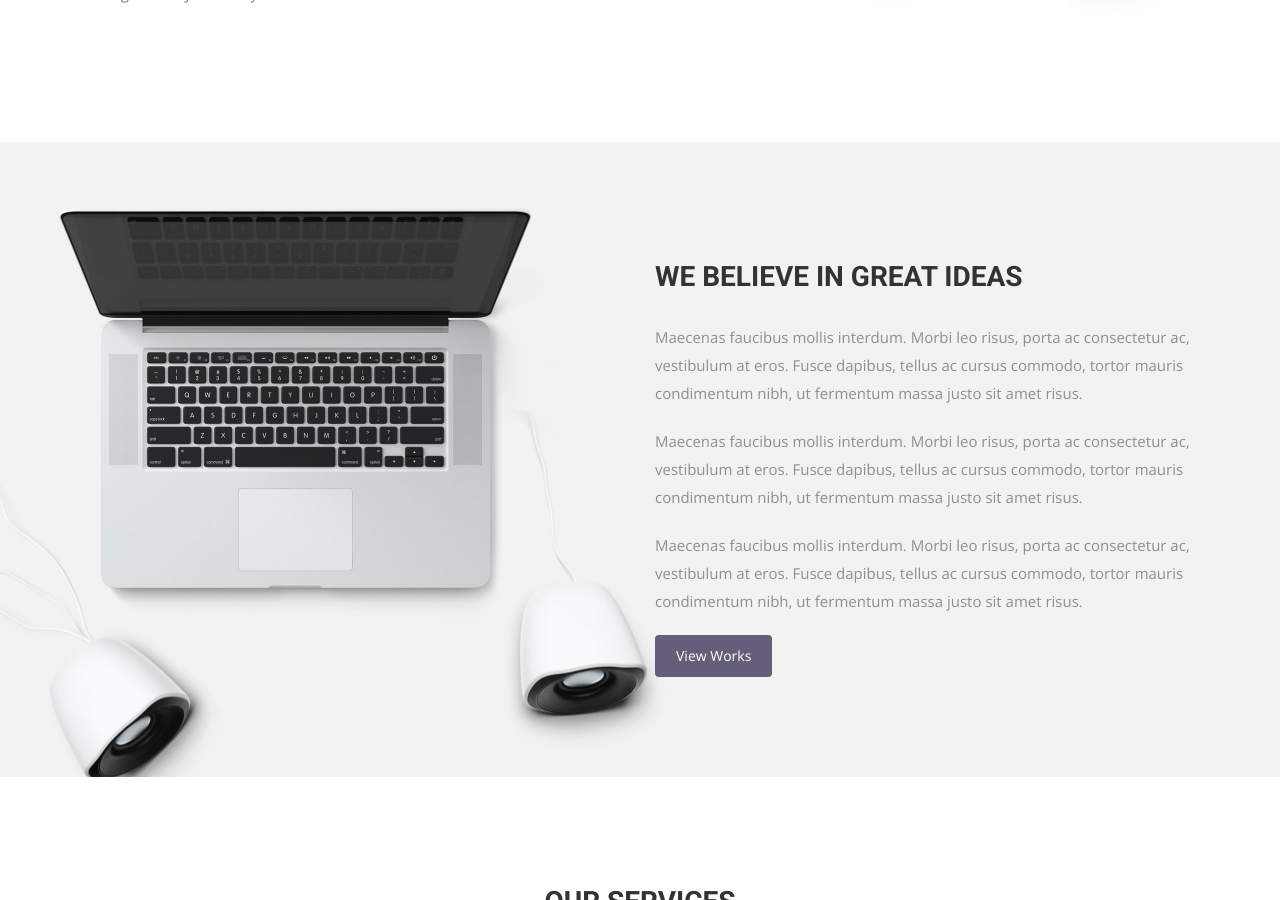
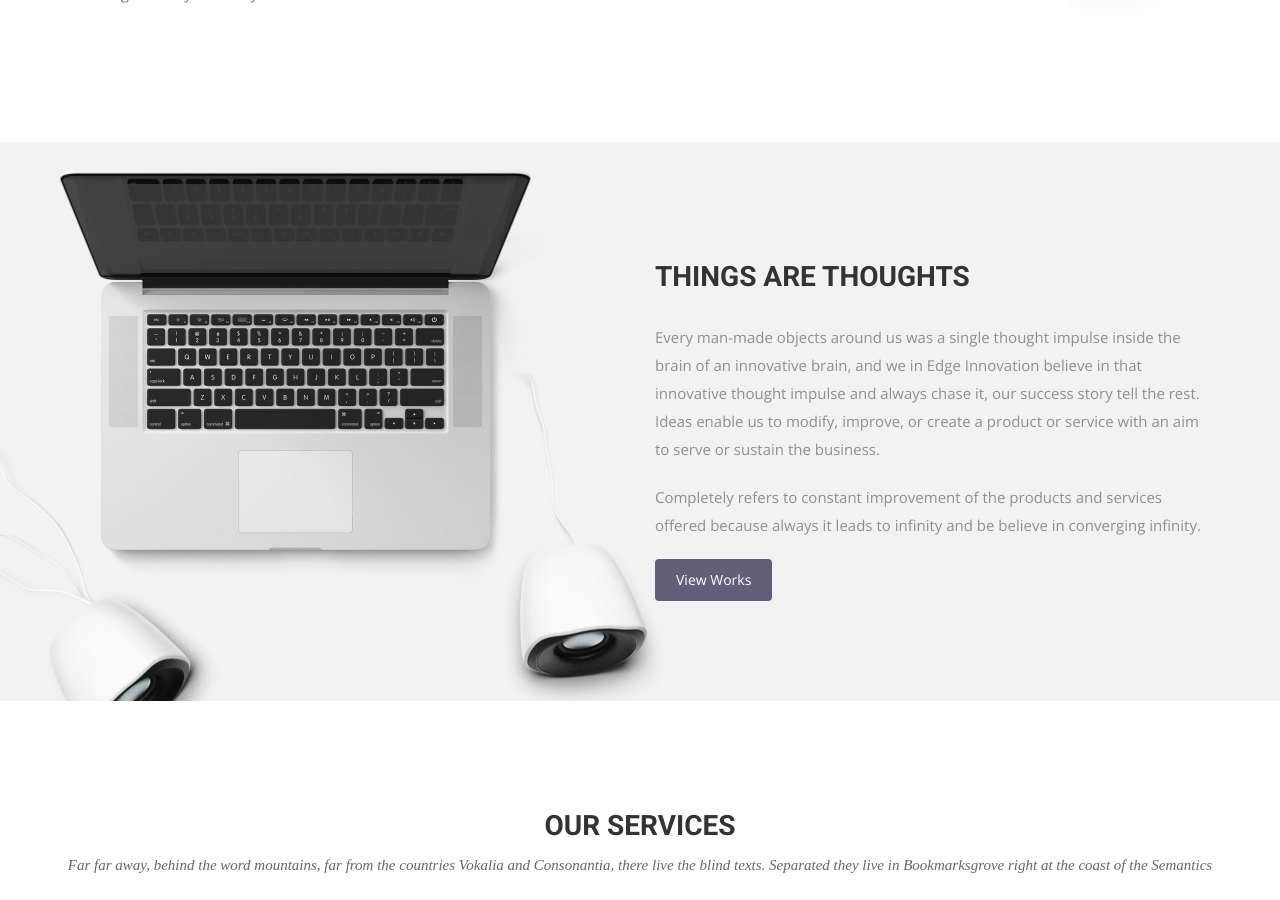
Before and after one commit to anshadkm/edge-site, a Jekyll site: the page built from index.html, in a window 1280 px wide and 900 px high, scrolled down 1288 px. Built offline with Jekyll 4.4.1, drawn with Linux system fonts in a browser that asks for light colours; nearby versions of some CDN libraries; some web fonts are replaced.

Commit message:
Updated content

```diff
--- a/_includes/header.html
+++ b/_includes/header.html
@@ -23,7 +23,6 @@
             <div class="collapse navbar-collapse" id="bs-example-navbar-collapse-1">
               <ul class="nav navbar-nav navbar-right">
                 <li><a href="{{ site.baseurl }}/">Home</a></li>
-                <li><a href="{{ site.baseurl }}/work">Work</a></li>
                 <li><a href="{{ site.baseurl }}/blog">Blog</a></li>
                 <li><a href="#">Service</a></li>
                 <li><a href="{{ site.baseurl }}/contact">Contact</a></li>
--- a/index.html
+++ b/index.html
@@ -42,10 +42,9 @@ permalink: /
 <div class="container">
   <div class="row">
     <div class="col-md-6 col-md-offset-6">
-      <h2>WE BELIEVE IN GREAT IDEAS</h2>
-      <p>Maecenas faucibus mollis interdum. Morbi leo risus, porta ac consectetur ac, vestibulum at eros. Fusce dapibus, tellus ac cursus commodo, tortor mauris condimentum nibh, ut fermentum massa justo sit amet risus.</p>
-      <p>Maecenas faucibus mollis interdum. Morbi leo risus, porta ac consectetur ac, vestibulum at eros. Fusce dapibus, tellus ac cursus commodo, tortor mauris condimentum nibh, ut fermentum massa justo sit amet risus.</p>
-      <p>Maecenas faucibus mollis interdum. Morbi leo risus, porta ac consectetur ac, vestibulum at eros. Fusce dapibus, tellus ac cursus commodo, tortor mauris condimentum nibh, ut fermentum massa justo sit amet risus.</p>
+      <h2>THINGS ARE THOUGHTS</h2>
+      <p>Every man-made objects around us was a single thought impulse inside the brain of an innovative brain, and we in Edge Innovation believe in that innovative thought impulse and always chase it, our success story tell the rest. Ideas enable us to modify, improve, or create a product or service with an aim to serve or sustain the business.</p>
+      <p>Completely refers to constant improvement of the products and services offered because always it leads to infinity and be believe in converging infinity.</p>
       <a href="#" class="btn btn-view-works">View Works</a>
     </div>
   </div>
```
